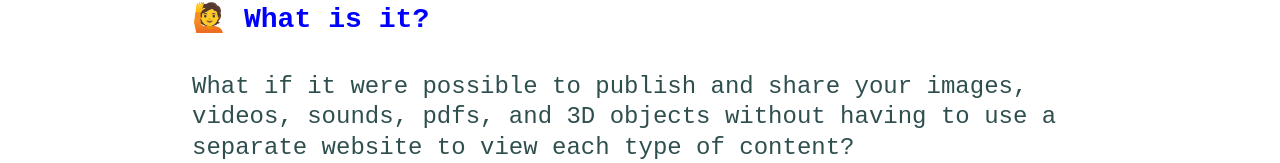
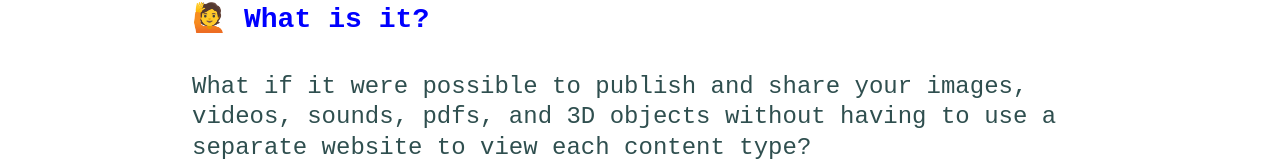
Before and after one commit to UniversalViewer/uv.pub-website, a Next.js app: page / in a window 1280 px wide. Shown: the part 789-952 px from the top of the page. Built offline with nearby package versions, Linux system fonts and the light colour scheme.

Commit message:
upadted text

```diff
--- a/pages/index.js
+++ b/pages/index.js
@@ -15,7 +15,7 @@ export default class Home extends Component {
       whatisit: {
         title: "🙋 What is it?",
         text: "<p>\
-          What if it were possible to publish and share your images, videos, sounds, pdfs, and 3D objects without having to use a separate website to view each type of content?\
+          What if it were possible to publish and share your images, videos, sounds, pdfs, and 3D objects without having to use a separate website to view each content type?\
         </p>\
         <p>\
           UV.pub (part of the <a href='http://universalviewer.io'>Universal Viewer</a> project) is a drag-and-drop desktop tool for just this!\
```
